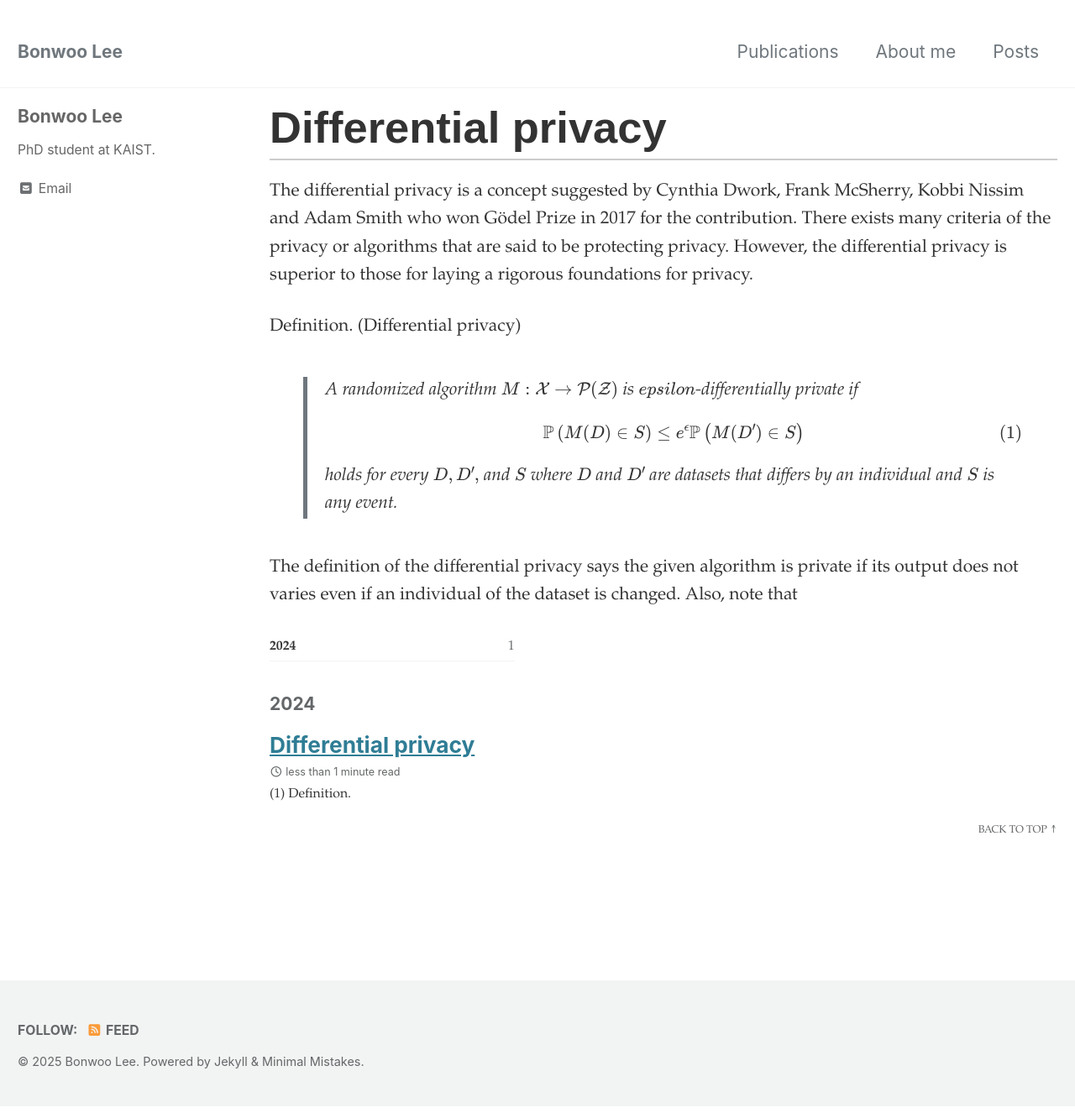
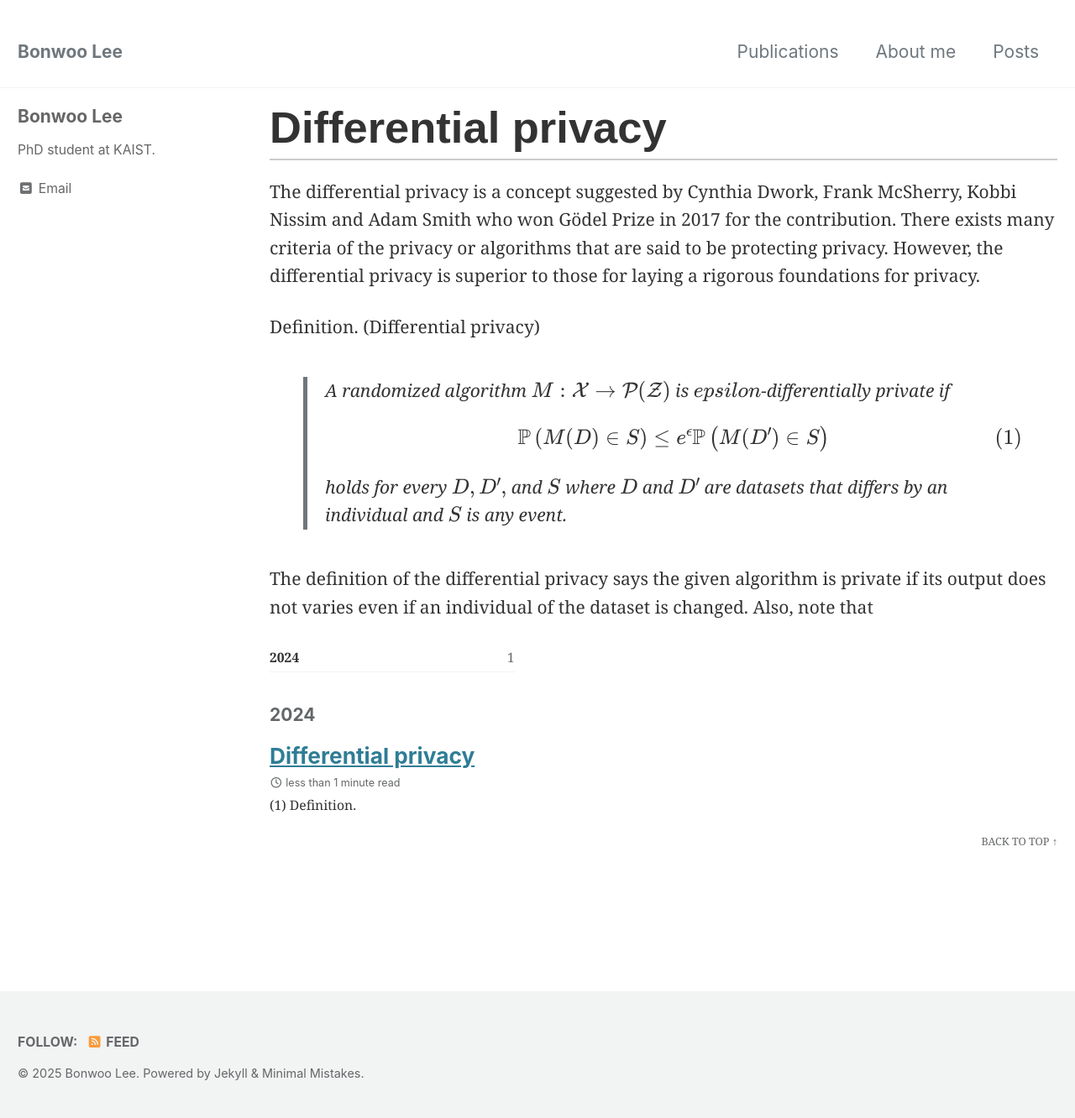
Before and after one commit to righthim/righthim.github.io, a Jekyll site: the page built from _posts/2024-12-29-Differential privacy (definition).md, in a window 1280 px wide. Shown: the whole page at 84% size. Built offline with Jekyll 4.4.1, drawn with Linux system fonts in a browser that asks for light colours; cached includes are drawn as plain includes; formulas are drawn with MathJax 3.

Commit message:
Update post custom.css

```diff
--- a/assets/css/post custom.css
+++ b/assets/css/post custom.css
@@ -17,7 +17,7 @@
 
 /* Body content font styling */
 body {
-  font-family: 'Garamond', serif;  /* Change the font of the body (can be customized) */
+  font-family: 'Georgia', serif;  /* Change the font of the body (can be customized) */
   font-size: 21px; /* Increase the font size for better readability */
   line-height: 1.6;  /* Line height for readability */
   color: #333;       /* Text color */
```
